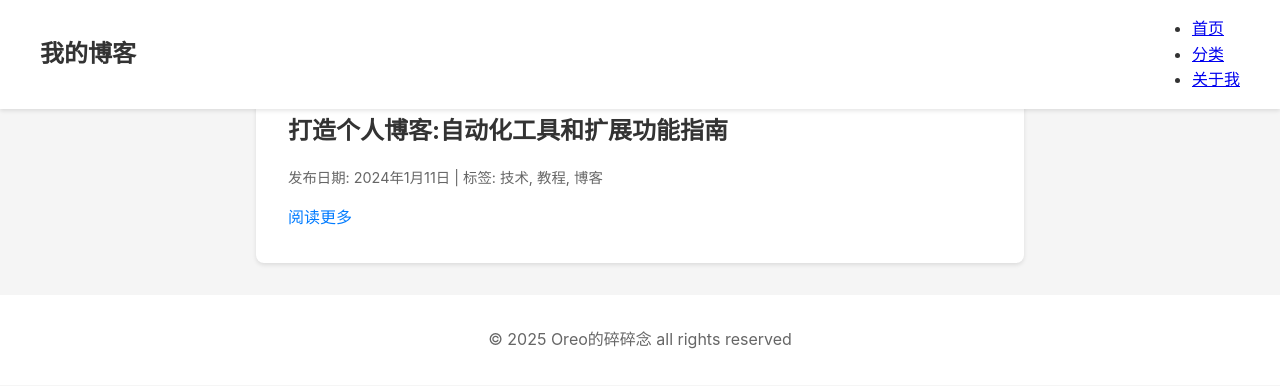
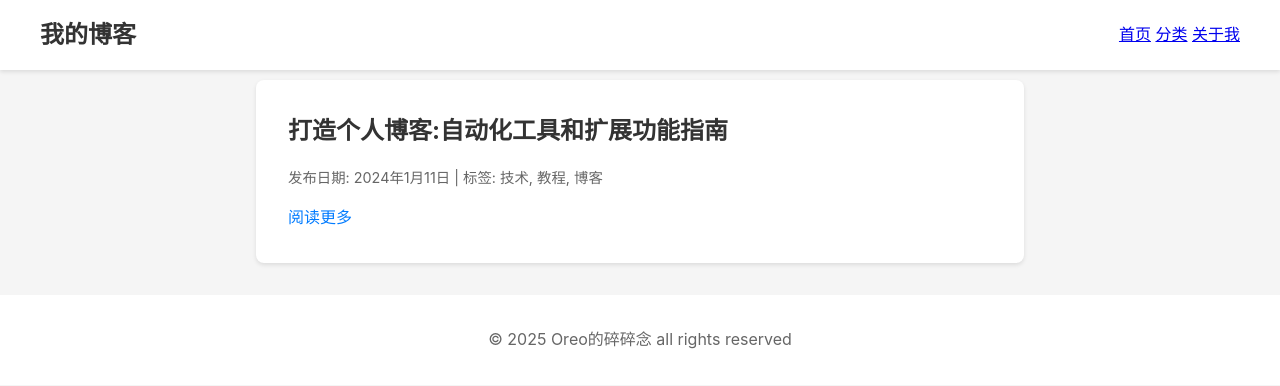
Before and after one commit to HarryGua/Guao.github.io, a plain HTML site: page index.html in a window 1280 px wide. Drawn offline with nearby package versions, Linux system fonts and the light colour scheme.

Commit message:
delete ul and li tags

```diff
--- a/index.html
+++ b/index.html
@@ -24,15 +24,9 @@
                 </a>
                 <div class="menu">
                     <ul>
-                        <li>
-                            <a href="#">首页</a>
-                        </li>
-                        <li>
-                            <a href="#">分类</a>
-                        </li>
-                        <li>
-                            <a href="#">关于我</a>
-                        </li>
+                        <a href="#">首页</a>
+                        <a href="#">分类</a>
+                        <a href="#">关于我</a>
                     </ul>
                 </div>
             </nav>
```
